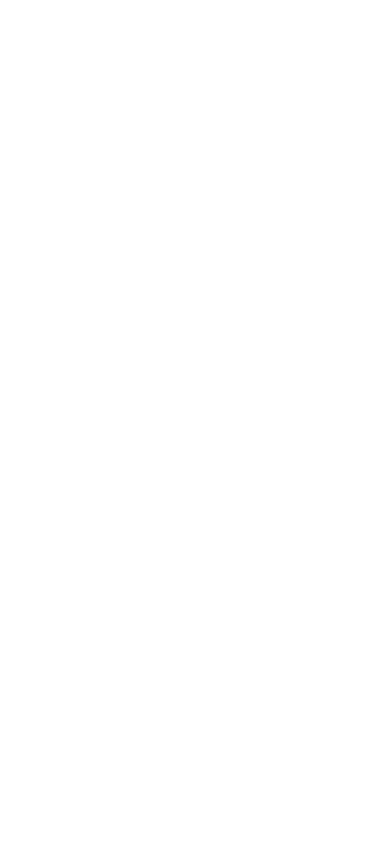
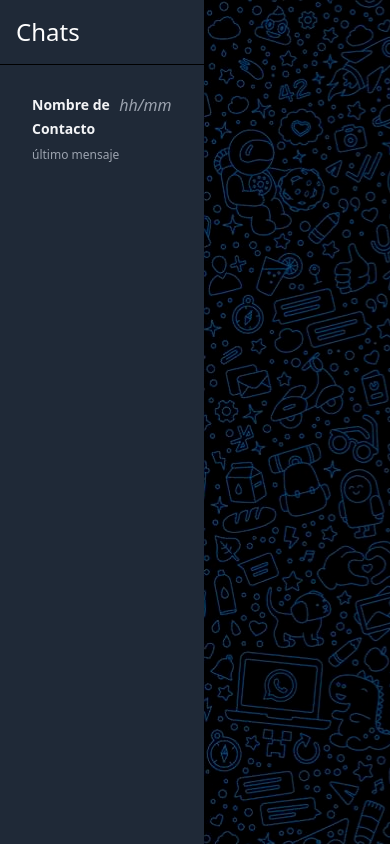
Before and after one commit to mauroj4ckunas/TDL_Hasbulla, a React (Create React App) app in the folder hasbulla-chat/: page / in a window 390 px wide. Built offline with nearby package versions, Linux system fonts and the light colour scheme.

Commit message:
Fondo en el chat

```diff
--- a/hasbulla-chat/src/components/Wordspace.tsx
+++ b/hasbulla-chat/src/components/Wordspace.tsx
@@ -1,15 +1,16 @@
 import React from 'react';
 import '../index.css';
 import ListaChats from './ListaChats';
+import fondo from '../assets/fondo-hasbulla.png'
 
 export default function WordspaceComp() {
   return (
     <>
     <div className='flex'>
-      <section id="lista-chats" className='bg-gray-800 h-screen lg:w-1/4 hidden lg:block'>
+      <section id="lista-chats" className='bg-gray-800 h-screen lg:w-1/4'>
         <ListaChats/>
       </section>
-      <section id="chat-abierto" className="bg-gray-900 lg:w-3/4 w-full">
+      <section id="chat-abierto" className="bg-gray-900 lg:w-3/4 w-full" style={{ backgroundImage: `url(${fondo})` }}>
       </section>
     </div>
     </>
--- /dev/null
+++ b/hasbulla-chat/src/custom.d.ts
@@ -0,0 +1 @@
+declare module '*.png';
--- a/hasbulla-chat/tsconfig.json
+++ b/hasbulla-chat/tsconfig.json
@@ -18,7 +18,8 @@
     "resolveJsonModule": true,
     "isolatedModules": true,
     "noEmit": true,
-    "jsx": "react-jsx"
+    "jsx": "react-jsx",
+    "typeRoots": ["./src/custom.d.ts"]
   },
   "include": [
     "src"
```
Also changed, not shown: hasbulla-chat/src/assets/fondo-hasbulla.png (added).
